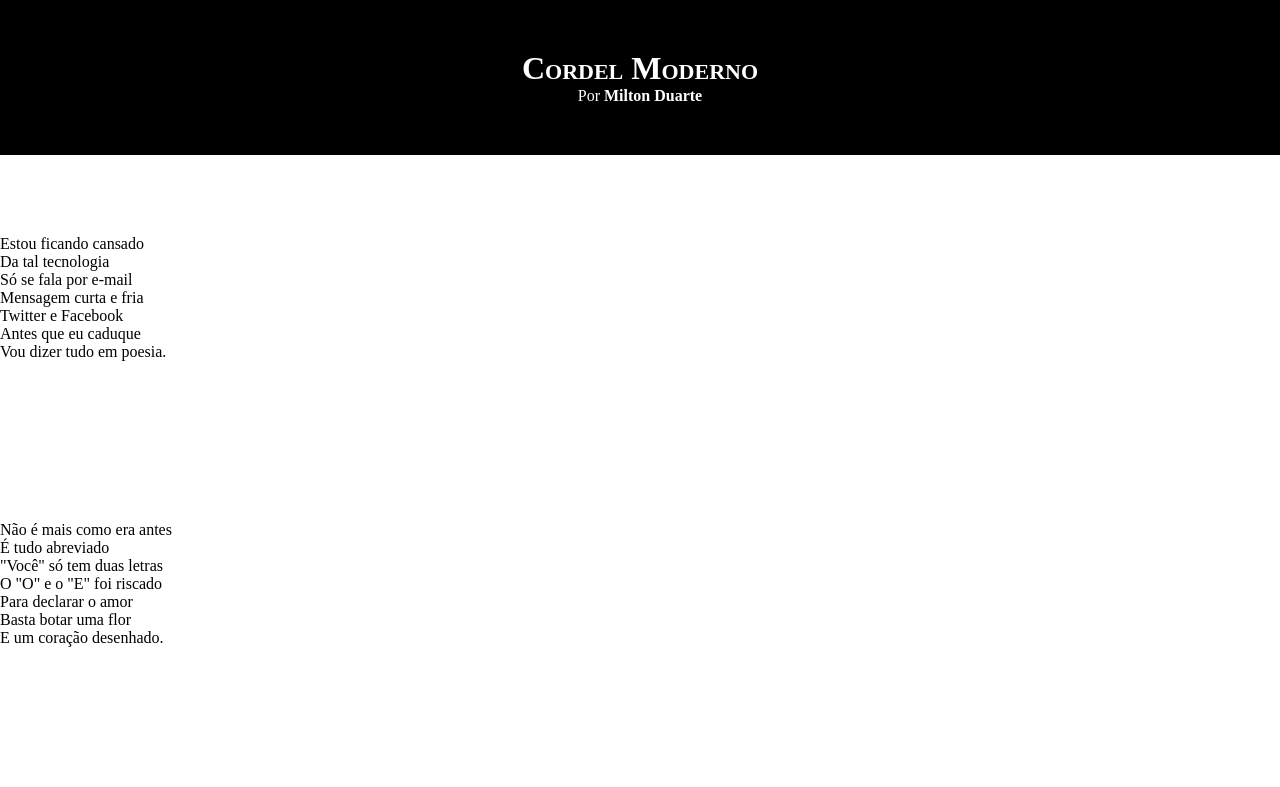
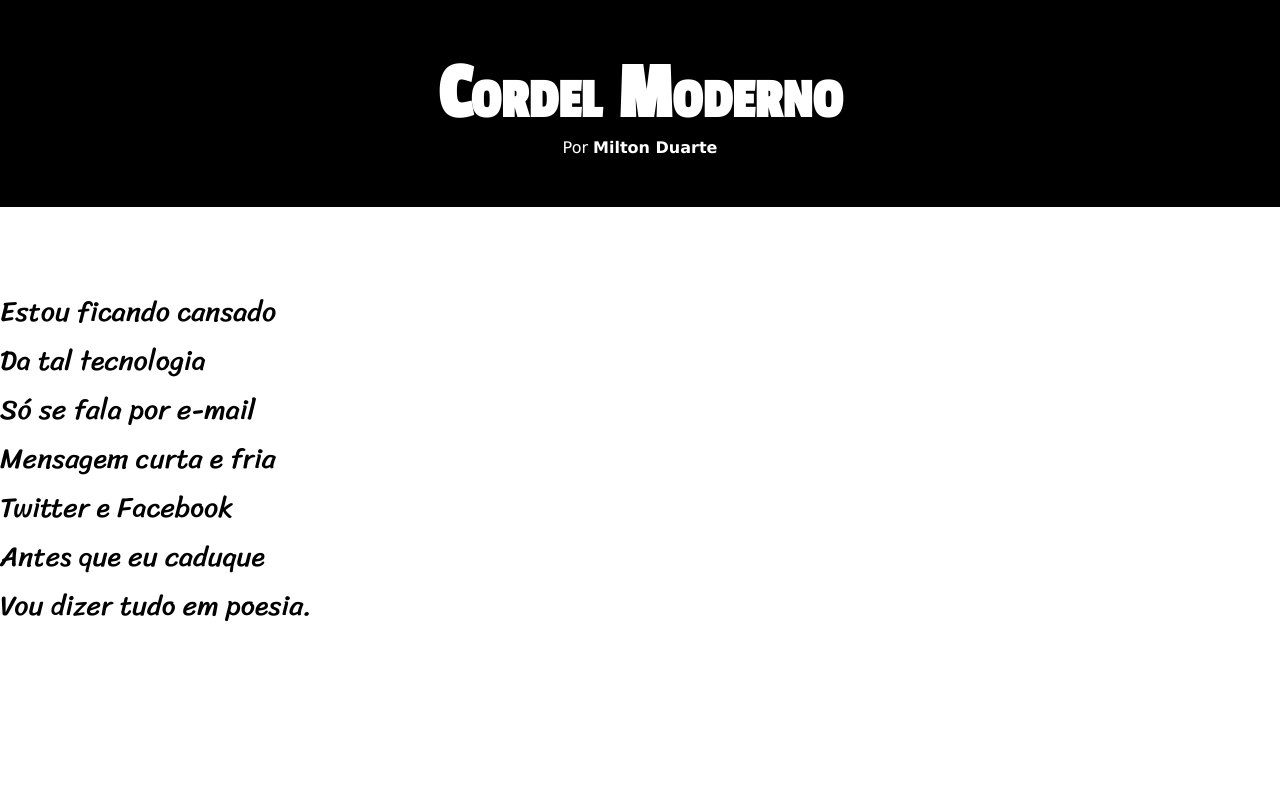
Before and after one commit to Angelo1312dev/html-css, a plain HTML site: page Cordel-site/index.html in a window 1280 px wide. Shown: the top 787 px of the page. Drawn offline with Linux system fonts and the light colour scheme.

Commit message:
atualização css

```diff
--- a/Cordel-site/estilo/style.css
+++ b/Cordel-site/estilo/style.css
@@ -1,5 +1,15 @@
 @charset "utf-8";
 
+
+@import url('https://fonts.googleapis.com/css2?family=Passion+One&family=Sriracha&display=swap');
+
+@import url('https://fonts.googleapis.com/css2?family=Passion+One&family=Sriracha&display=swap');
+
+:root {
+    --fonte1: verdana, Geneva, Tahoma, sans-serif;
+    --fonte2: 'Passion One', cursive;
+    --fonte3: 'Sriracha', cursive;
+}
 * {
     margin: 0px;
     padding: 0px;
@@ -7,6 +17,7 @@
 
 html, body {
     min-height: 100vh;
+    font-family: var(--fonte1);
 }
 
 
@@ -19,6 +30,8 @@ header {
 header > h1 {
     padding-top: 50px;
     font-variant: small-caps;
+    font-family: var(--fonte2);
+    font-size: 10vh;
 }
 
 header > p {
@@ -37,6 +50,8 @@ header a:hover, footer a:hover {
 section {
     padding-top: 10vh;
     padding-bottom: 10vh;
+    font-family: var(--fonte3);
+    font-size: 3.5vh;
 }
 
 section.normal {
@@ -48,7 +63,8 @@ section.imagem {
 }
 
 section.imagem > p {
-    width: 400px;
+    display: inline-block;
+    padding: 5px;
 }
 footer {
     background-color: black;
```
